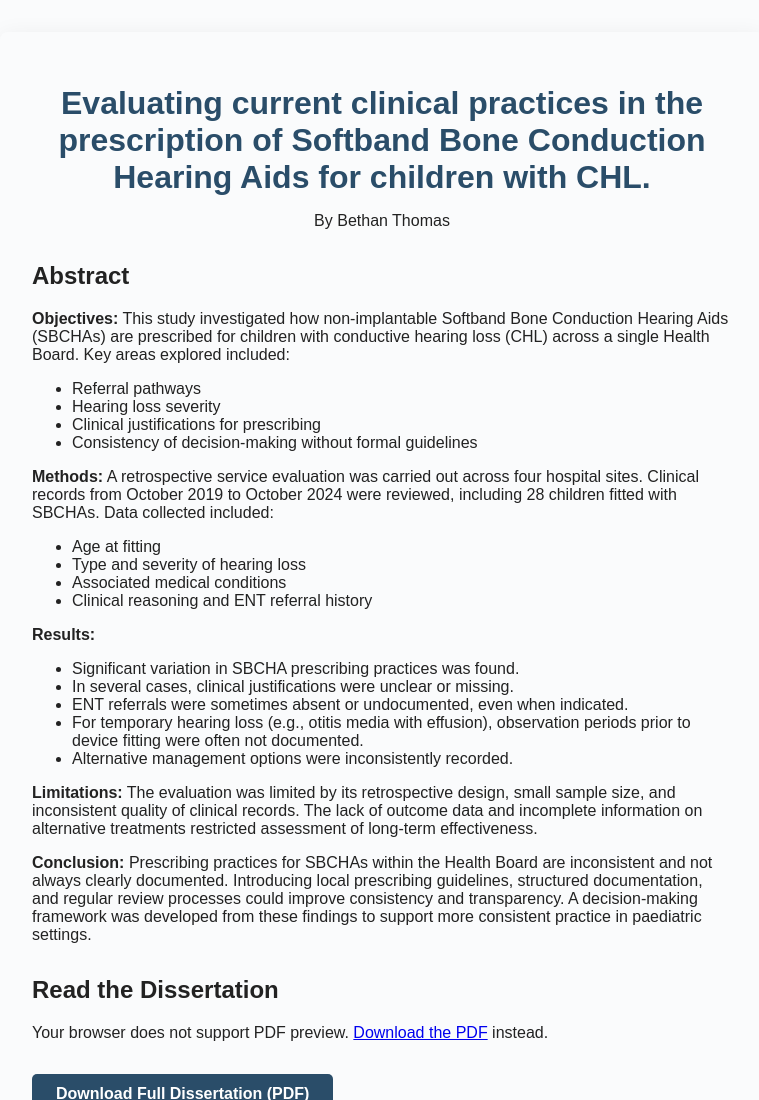
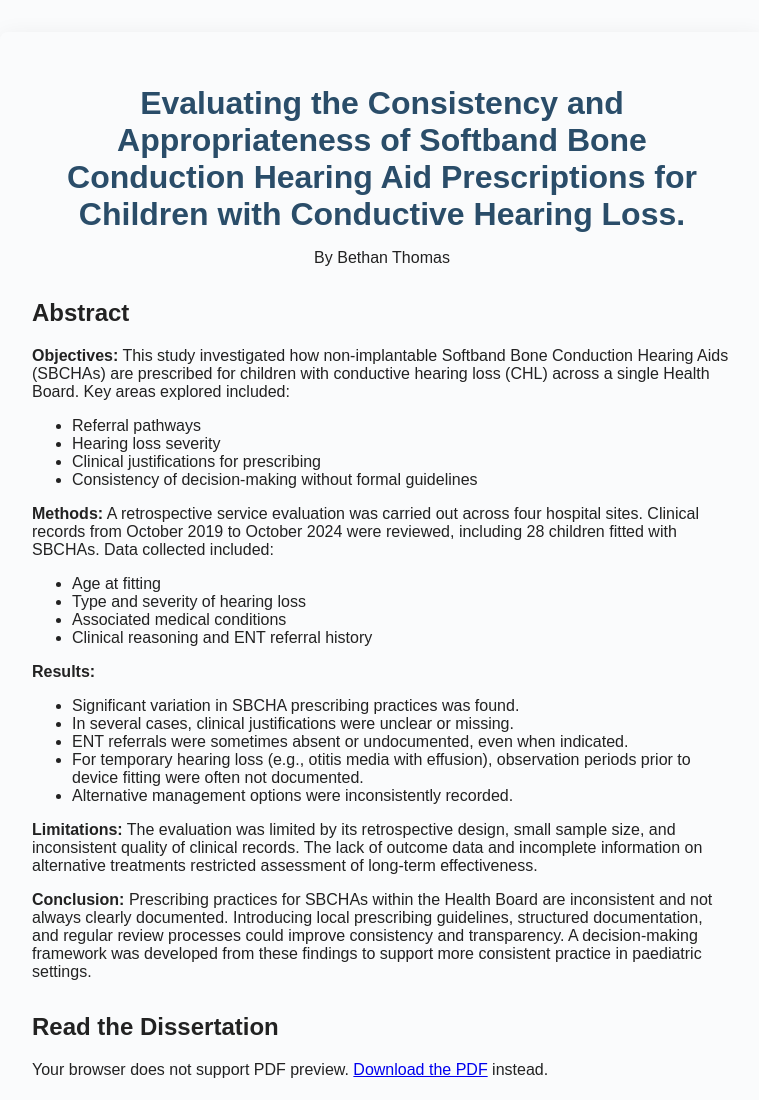
Before and after one commit to bethan482/bethan482.github.io, a plain HTML site: page index.html in a window 1280 px wide. Shown: the top 1100 px of the page, without its empty margins (258-1017 px from the left). Drawn offline with Linux system fonts and the light colour scheme.

Commit message:
Add files via upload

```diff
--- a/index.html
+++ b/index.html
@@ -8,9 +8,9 @@
 </head>
 <body>
   <header>
-    <h1>Evaluating current clinical practices in the prescription of
-
-Softband Bone Conduction Hearing Aids for children with CHL.</h1>
+    <h1>Evaluating the Consistency and Appropriateness of
+Softband Bone Conduction Hearing Aid Prescriptions for
+Children with Conductive Hearing Loss.</h1>
     <p>By Bethan Thomas</p>
   </header>
 
```
